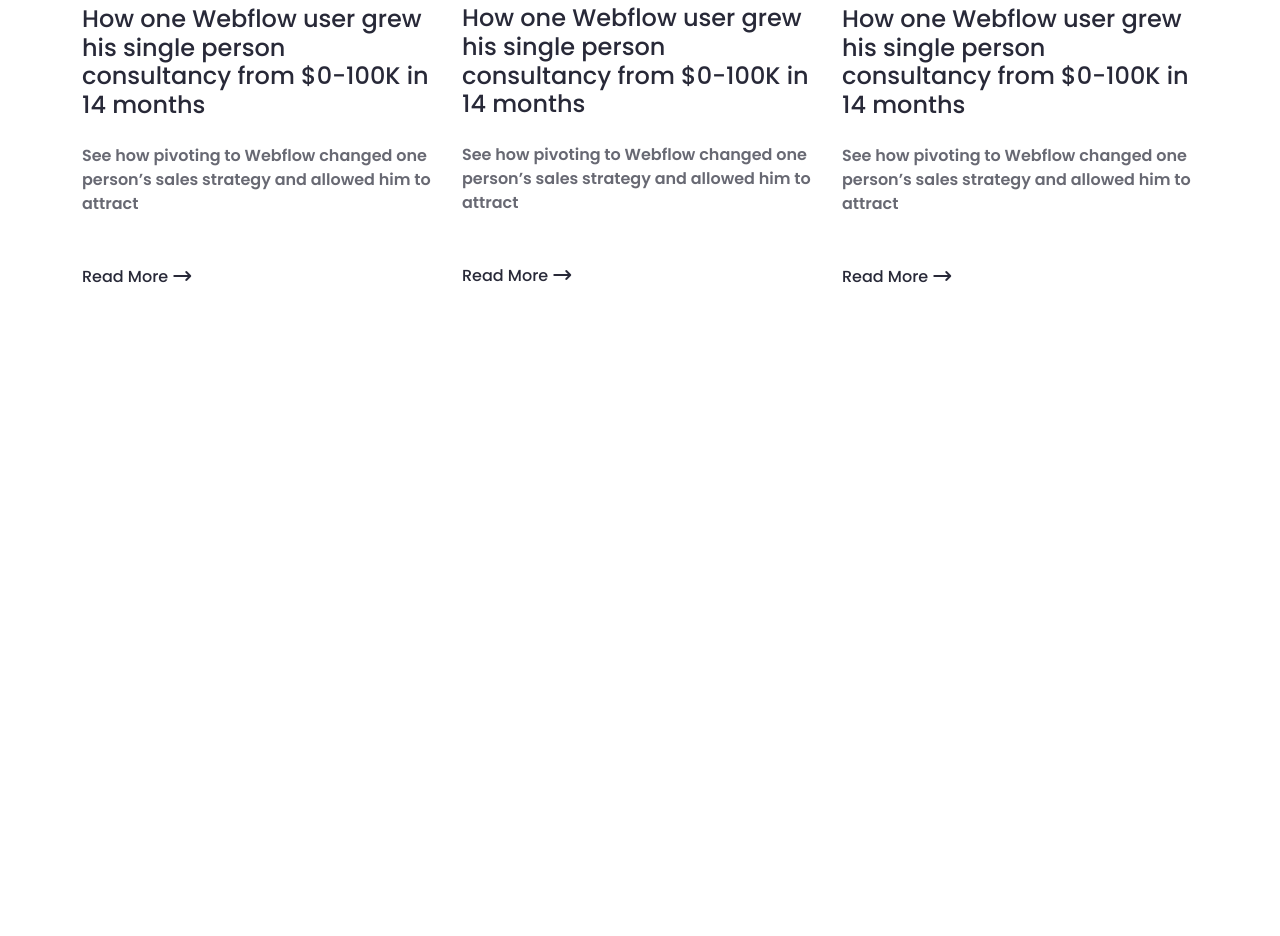
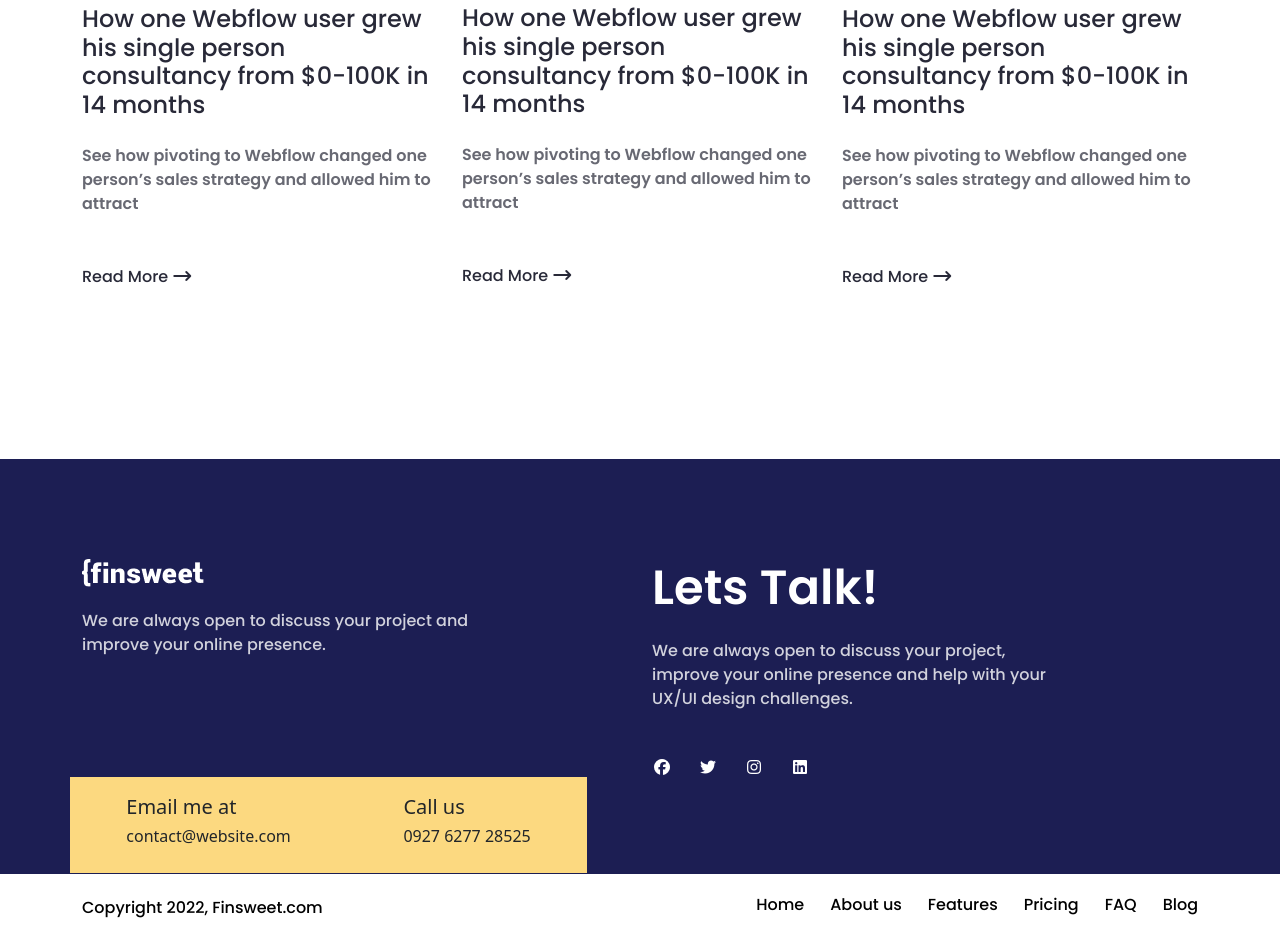
Before and after one commit to sajibkhandev/Only_Sweet, a plain HTML site: page index.html in a window 1280 px wide. Shown: the part 6409-7345 px from the top of the page. Before the commit the page ends 6698 px from the top, so only its background shows below. Drawn offline with Linux system fonts and the light colour scheme.

Commit message:
full project done

```diff
--- a/css/style.css
+++ b/css/style.css
@@ -591,6 +591,9 @@ left: 200px;
 /* ======================
    Blog part start
 ======================= */
+.blog{
+    padding-bottom: 170px;
+}
 .blog h2{
      color: #282938;
     font-size: 48px;
@@ -640,3 +643,73 @@ left: 200px;
 /* ======================
    Blog part end
 ======================= */
+/* ======================
+   Footer part start
+======================= */
+.first-footer{
+    background: #1C1E53;
+    padding-top: 100px;
+    padding-bottom: 95px;
+}
+footer h2{
+   color: rgb(255, 255, 255);
+    font-size: 48px;
+    font-weight: 600;
+     font-family: "Poppins", sans-serif;
+
+}
+footer p{
+   color: rgba(255, 255, 255,0.80);
+    font-size: 16px;
+    font-weight: 500;
+     font-family: "Poppins", sans-serif;
+     width: 399px;
+     padding-top: 22px;
+}
+footer .second-pera{
+    padding-top: 14px;
+    padding-bottom: 28px;
+}
+footer ul{
+    display: flex;
+    column-gap: 26px;
+    list-style: none;
+    margin: 0;
+    padding: 0;
+
+}
+footer ul li i{
+    color: white;
+    font-size: 16px;
+}
+
+footer .footer-contact{
+    width: 517px;
+    height: 96px;
+    background: #FCD980;
+    position: absolute;
+    top: 218px;
+    left: 0px;
+    display: flex;
+    justify-content: space-around;
+    align-items: center;
+}
+.second-footer .box{
+    display: flex;
+    justify-content: space-between;
+    align-items: center;
+}
+
+.second-footer .navbar-nav{
+    display: flex !important;
+}
+.second-footer p{
+    color: black !important;
+}
+.second-footer a{
+    color: black !important;
+    font-size: 16px;
+}
+/* ======================
+   Footer part end
+======================= */
--- a/index.html
+++ b/index.html
@@ -501,6 +501,80 @@
     <!-- ===============================
                Blog Part End
      ==================================== -->
+    <!-- ===============================
+               Footer Part start
+     ==================================== -->
+     <footer class="first-footer">
+        <div class="container">
+            <div class="row">
+                <div class="col-lg-6 position-relative">
+                    <img src="./images/logo.png" alt="">
+                    <p>We are always open to discuss your project and improve your online presence.</p>
+                    <div class="footer-contact">
+                        <div>
+                            <h5>Email me at</h5>
+                            <h6>contact@website.com</h6>
+                        </div>
+                        <div>
+                            <h5>Call us</h5>
+                            <h6>0927 6277 28525</h6>
+                        </div>
+                    </div>
+                </div>
+                <div class="col-lg-6">
+                    <h2>Lets Talk!</h2>
+                    <p class="second-pera">We are always open to discuss your project, improve your online presence and help with your UX/UI design challenges.</p>
+
+                    <ul>
+                        <li><a href=""><i class="fa-brands fa-facebook"></i></a></li>
+                        <li><a href=""><i class="fa-brands fa-twitter"></i></a></li>
+                        <li><a href=""><i class="fa-brands fa-instagram"></i></a></li>
+                        <li><a href=""><i class="fa-brands fa-linkedin"></i></a></li>
+
+                    </ul>
+                </div>
+            </div>
+
+        </div>
+
+     </footer>
+     <footer class="second-footer">
+        <div class="container">
+         <div class="box">
+             <div><p>Copyright 2022, Finsweet.com</p></div>
+            <div>
+               <ul class="">
+                    <li class="nav-item">
+                        <a class="nav-link " aria-current="page" href="#">Home</a>
+                    </li>
+                    <li class="nav-item">
+                        <a class="nav-link" href="#">About us</a>
+                    </li>
+                    <li class="nav-item">
+                        <a class="nav-link" href="#">Features</a>
+                    </li>
+                    <li class="nav-item">
+                        <a class="nav-link" href="#">Pricing</a>
+                    </li>
+                    <li class="nav-item">
+                        <a class="nav-link" href="#">FAQ</a>
+                    </li>
+                    <li class="nav-item">
+                        <a class="nav-link" href="#">Blog</a>
+                    </li>
+
+
+                </ul>
+            </div>
+
+         </div>
+
+        </div>
+
+     </footer>
+    <!-- ===============================
+               Footer Part End
+     ==================================== -->
 
 
     <script src="./js/bootstrap.bundle.min.js"></script>
```
